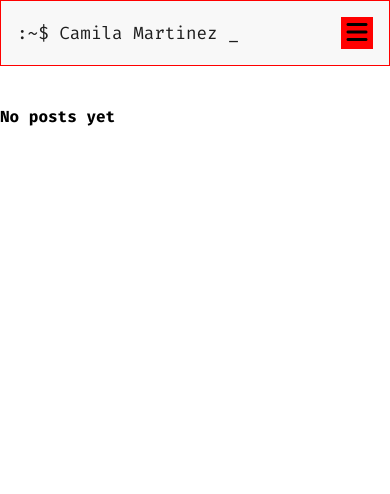
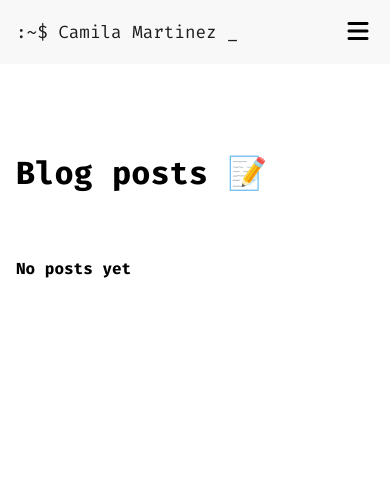
Before and after one commit to cammarb/my-portfolio, a Flask app: page /blogs in a window 390 px wide. Shown: the top 494 px of the page. Run offline with Flask 2, Linux system fonts and the light colour scheme; data that the repository does not hold is empty; some libraries are stand-ins or nearby versions.

Commit message:
add container properties (styles)

```diff
--- a/app/static/css/main.css
+++ b/app/static/css/main.css
@@ -13,13 +13,16 @@ body {
     overflow-x: hidden;
 }
 
+.container {
+    padding: 18vh 1rem;
+}
+
 nav {
     display: flex;
     width: inherit;
     justify-content: space-between;
     align-content: center;
     background-color: var(--white);
-    border: 1px solid red;
     padding: 1rem 1rem;
     position: fixed;
     /* background: var(--transparent-background);
@@ -48,10 +51,14 @@ nav {
 }
 
 .primary-navigation li {
-    margin-inline-end: 1rem;
+    margin-inline-start: 1rem;
 }
 
 @media(max-width: 50em) {
+    .primary-navigation li {
+        margin-inline-start: 0rem;
+    }
+
     .primary-navigation {
         gap: 2em;
 
@@ -78,12 +85,12 @@ nav {
         /* CHECK if it causes trouble to have this commented */
         /* position: absolute; */
         z-index: 9999;
-        background: red;
         width: 2rem;
         font-size: 1.5rem;
         border: 0;
         aspect-ratio: 1;
         top: 1rem;
         right: 1rem;
+        background: none;
     }
 }
```
